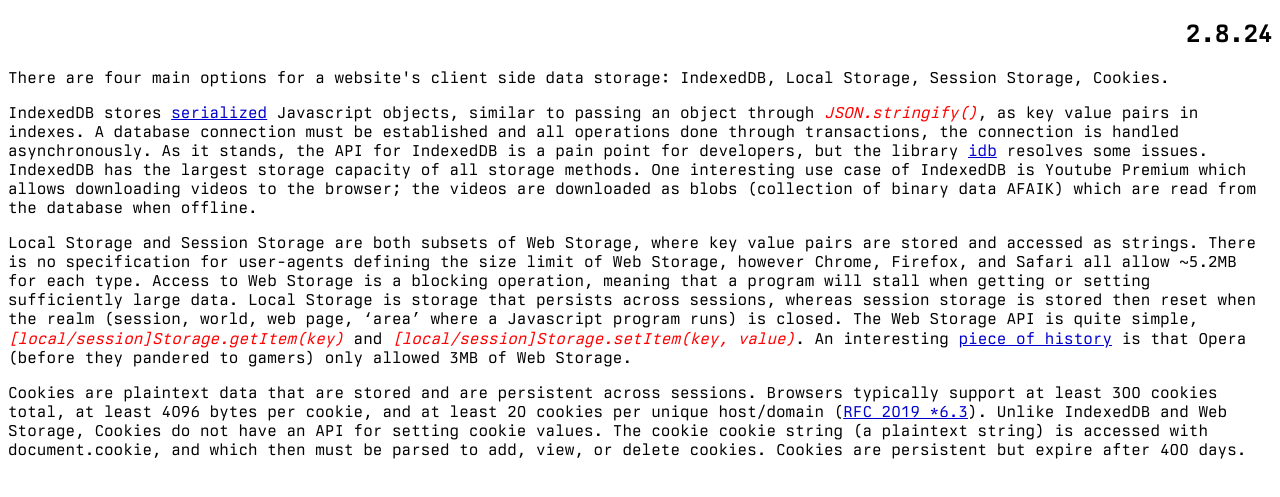
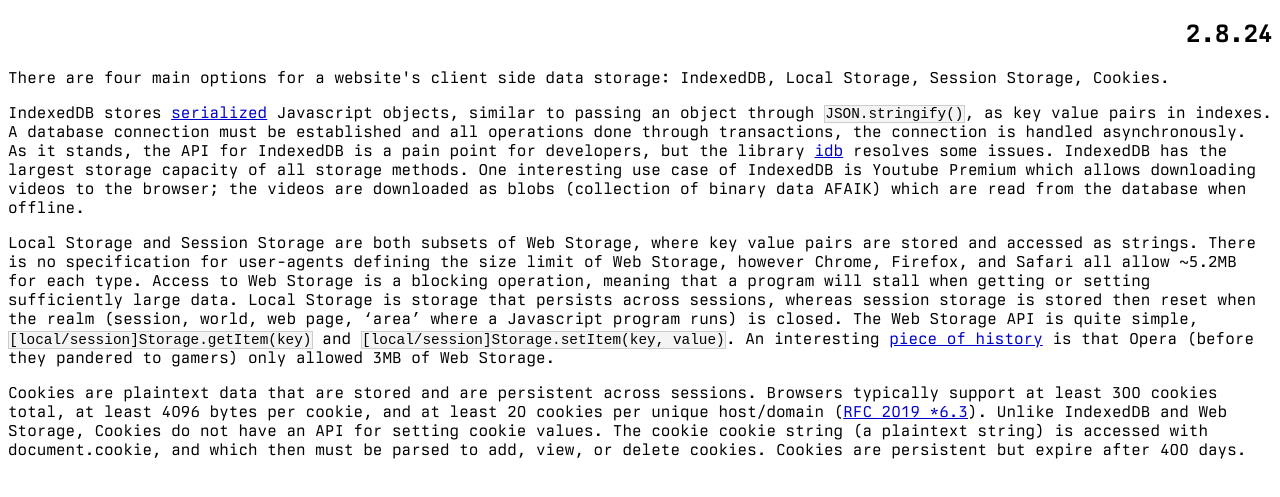
Before and after one commit to na4n/na4n.github.io, a plain HTML site: page blog/BrowserStorage.html in a window 1280 px wide. Shown: the part 63-560 px from the top of the page. Drawn offline with Linux system fonts and the light colour scheme.

Commit message:
fix code sections

```diff
--- a/blog/css/style.css
+++ b/blog/css/style.css
@@ -14,8 +14,10 @@ a:link, a:visited{
 }
 
 code{
-	color: red;
-	font-style: italic;
+	font-size: 0.9rem;
+	font-family: monospace;
+	border: 1px solid #ccc;
+	padding: 0.25px;
 }
 
 /* Light mode */
@@ -24,6 +26,9 @@ code{
         background-color: white;
         color: black;
     }
+	code {
+	    background-color: #f4f4f4;
+	}
 }
 /* Dark mode */
 @media (prefers-color-scheme: dark) {
@@ -31,4 +36,7 @@ code{
         background-color: black;
         color: white;
     }
+	code {
+	    background-color: #333;
+	}
 }
```
